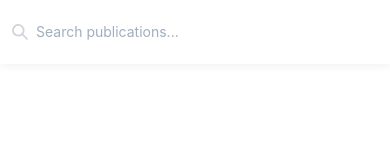
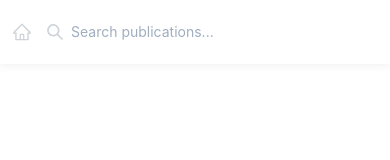
Before and after one commit to Vaeb/Publo, a Next.js app in the folder frontend/: page / in a window 390 px wide. Shown: the top 160 px of the page. Built offline with nearby package versions, Linux system fonts and the light colour scheme.

Commit message:
Responsive (logo)

```diff
--- a/frontend/package.json
+++ b/frontend/package.json
@@ -22,6 +22,7 @@
         "next": "latest",
         "react": "^17.0.1",
         "react-dom": "^17.0.1",
+        "react-icons": "^4.2.0",
         "react-json-view": "^1.21.3",
         "styled-components": "^5.2.1"
     },
--- a/frontend/src/components/header/Header.tsx
+++ b/frontend/src/components/header/Header.tsx
@@ -1,33 +1,56 @@
 import React, { ReactElement } from 'react';
 // import styled from 'styled-components';
 import {
-    Heading, Grid, GridItem, Box, Flex,
+    Heading, Grid, GridItem, Box, Flex, useBreakpointValue, Icon,
 } from '@chakra-ui/react';
 import NextLink from 'next/link';
 import NextImage from 'next/image';
+import { AiOutlineHome } from 'react-icons/ai';
 
 import Search from './Search';
+
+const ColumnLogo = () => {
+    const showFull = useBreakpointValue([false, true, true, true]);
+    return (
+        <Box pl={[0, 2, 4, 8]} w="100%" h="100%">
+            <NextLink href="/">
+                <a>
+                    {showFull ? (
+                        <Heading
+                            fontWeight={500}
+                            display="flex"
+                            alignItems="center"
+                            fontSize={['md', 'md', 'lg', 'xl']}
+                            lineHeight="64px"
+                            p="0 10px"
+                        >
+                            <Box display="inline-flex" alignItems="center" mr={[1, 2, 3, 4]} w={['16px', '20px', '24px', '28px']}>
+                                <NextImage src="/search3.png" alt="" width="28px" height="28px" />
+                            </Box>
+                            Publo
+                        </Heading>
+                    ) : (
+                        <Box w="100%" h="100%" display="flex" alignItems="center" justifyContent="center" pl={2}>
+                            <Icon as={AiOutlineHome} color="#ced4d9" w={5} h={5} />
+                        </Box>
+                    )}
+                </a>
+            </NextLink>
+        </Box>
+    );
+};
+
+const ColumnSearch = () => <Search />;
 
 const Header = (): ReactElement => (
     <Box pos="relative" maxW="100%" boxShadow="0 2px 8px #f0f1f2" mb="10px">
         <Box display="flex" h="64px">
             <Flex w="calc(100% - 40px)" h="inherit">
-                <Box w={['0%', '15%', '15%', '15%']} h="inherit" overflow="hidden">
-                    <Box pl={[0, 2, 4, 8]} w="fit-content">
-                        <NextLink href="/">
-                            <a>
-                                <Heading fontWeight={500} display="flex" alignItems="center" fontSize={['md', 'md', 'lg', 'xl']} lineHeight="64px" p="0 10px">
-                                    <Box display="inline-flex" alignItems="center" mr={[1, 2, 3, 4]} w={['16px', '20px', '24px', '28px']}>
-                                        <NextImage src="/search3.png" alt="" width="28px" height="28px" />
-                                    </Box>
-                                    Publo
-                                </Heading>
-                            </a>
-                        </NextLink>
-                    </Box>
+                <Box w={['10%', '15%', '15%', '15%']} h="inherit" overflow="hidden">
+                    <ColumnLogo />
                 </Box>
-                <Box w={[`${100 - 0}%`, `${100 - 15}%`, `${100 - 15}%`, `${100 - 15}%`]} h="inherit" display="flex" alignItems="center">
-                    <Search />
+                <Box w={[`${100 - 10}%`, `${100 - 15}%`, `${100 - 15}%`, `${100 - 15}%`]} h="inherit" display="flex" alignItems="center">
+                    <ColumnSearch />
                 </Box>
             </Flex>
         </Box>
```
Also changed, not shown: 1 other file (tests, documents, lock files or other folders).
